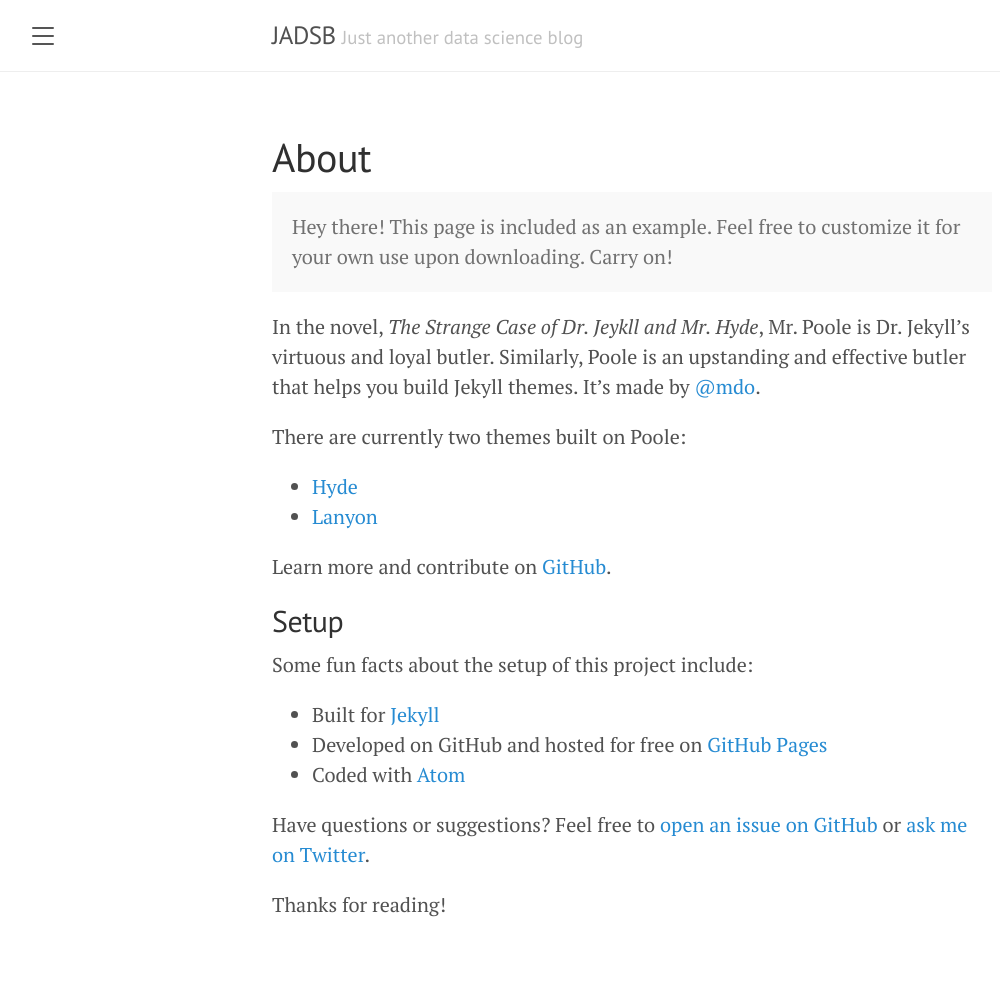
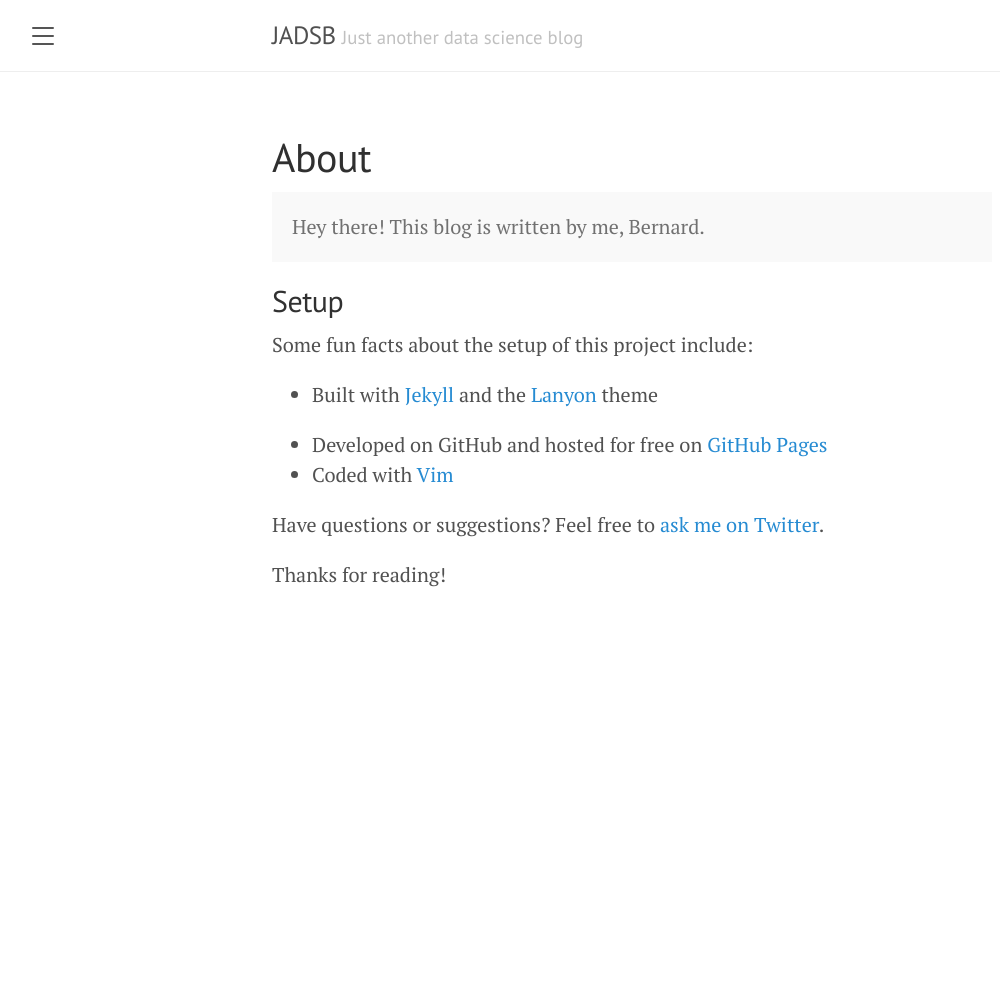
Before and after one commit to Saltwater-City/bslc.github.io, a Jekyll site: the page built from about.md, in a window 1280 px wide. Shown: the whole page, without its empty margins (8-1008 px from the left). Built offline with Jekyll 4.4.1, drawn with Linux system fonts in a browser that asks for light colours; after the commit the page ends 900 px from its top, so only the background shows below that.

Commit message:
changed config and about pages

```diff
--- a/_config.yml
+++ b/_config.yml
@@ -1,7 +1,7 @@
 # Setup
 title:               JADSB
 tagline:             'Just another data science blog'
-description:         'A blog on all things data science related'
+description:         'A blog by Bernard on all things data science'
 baseurl:             ''
 paginate:            5
 permalink:           pretty
--- a/about.md
+++ b/about.md
@@ -4,26 +4,25 @@ title: About
 ---
 
 <p class="message">
-  Hey there! This page is included as an example. Feel free to customize it for your own use upon downloading. Carry on!
-</p>
+  Hey there! This blog is written by me, Bernard. </p>
 
+<!--
 In the novel, *The Strange Case of Dr. Jeykll and Mr. Hyde*, Mr. Poole is Dr. Jekyll's virtuous and loyal butler. Similarly, Poole is an upstanding and effective butler that helps you build Jekyll themes. It's made by [@mdo](https://twitter.com/mdo).
 
 There are currently two themes built on Poole:
 
 * [Hyde](http://hyde.getpoole.com)
-* [Lanyon](http://lanyon.getpoole.com)
-
 Learn more and contribute on [GitHub](https://github.com/poole).
-
+-->
 ## Setup
 
 Some fun facts about the setup of this project include:
 
-* Built for [Jekyll](https://jekyllrb.com)
+* Built with [Jekyll](https://jekyllrb.com) and the [Lanyon](http://lanyon.getpoole.com) theme
+
 * Developed on GitHub and hosted for free on [GitHub Pages](https://pages.github.com)
-* Coded with [Atom](https://atom.io)
+* Coded with [Vim](https://www.vim.org)
 
-Have questions or suggestions? Feel free to [open an issue on GitHub](https://github.com/poole/issues/new) or [ask me on Twitter](https://twitter.com/mdo).
+Have questions or suggestions? Feel free to [ask me on Twitter](https://twitter.com/bslc).
 
 Thanks for reading!
```
